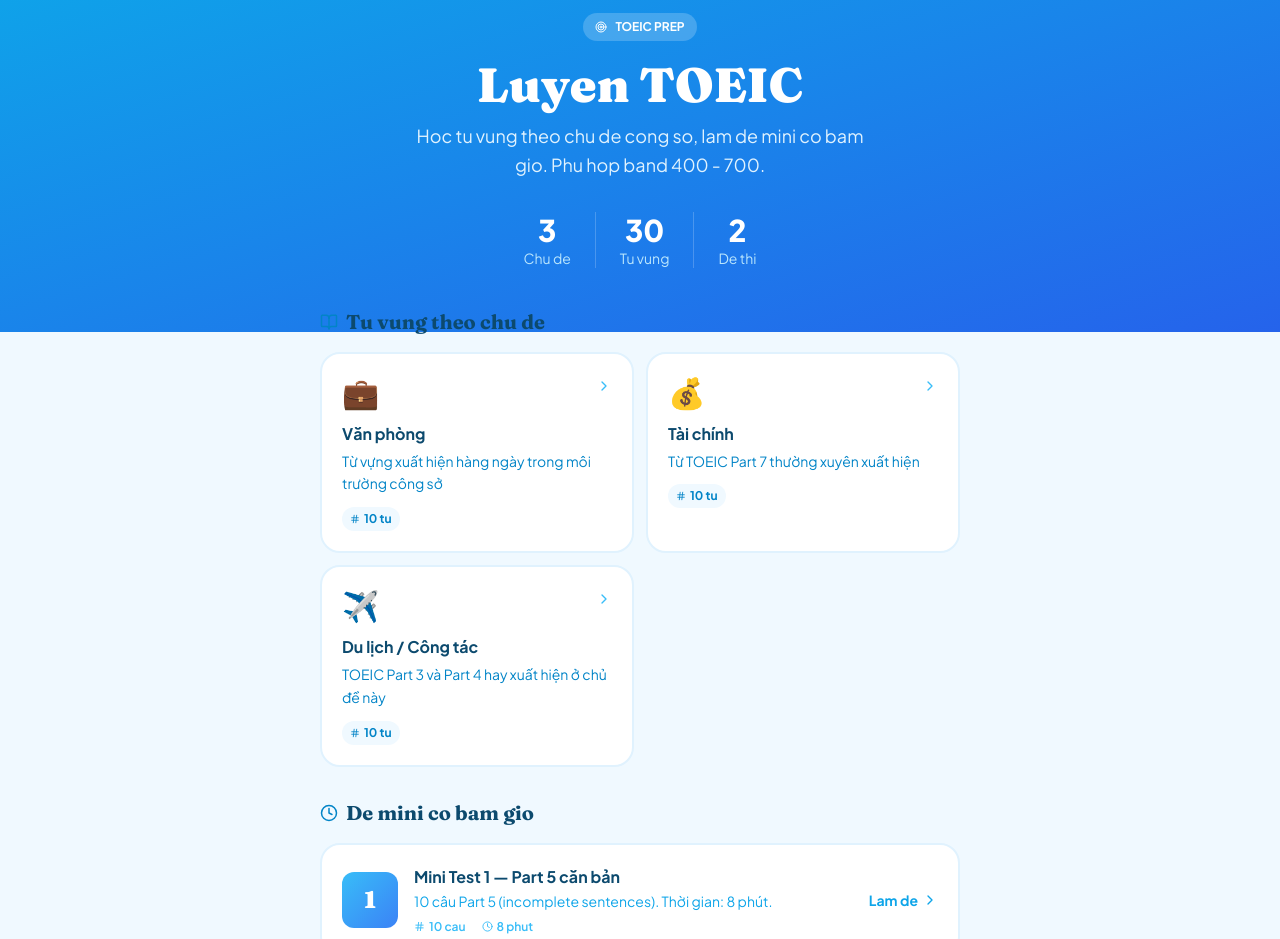
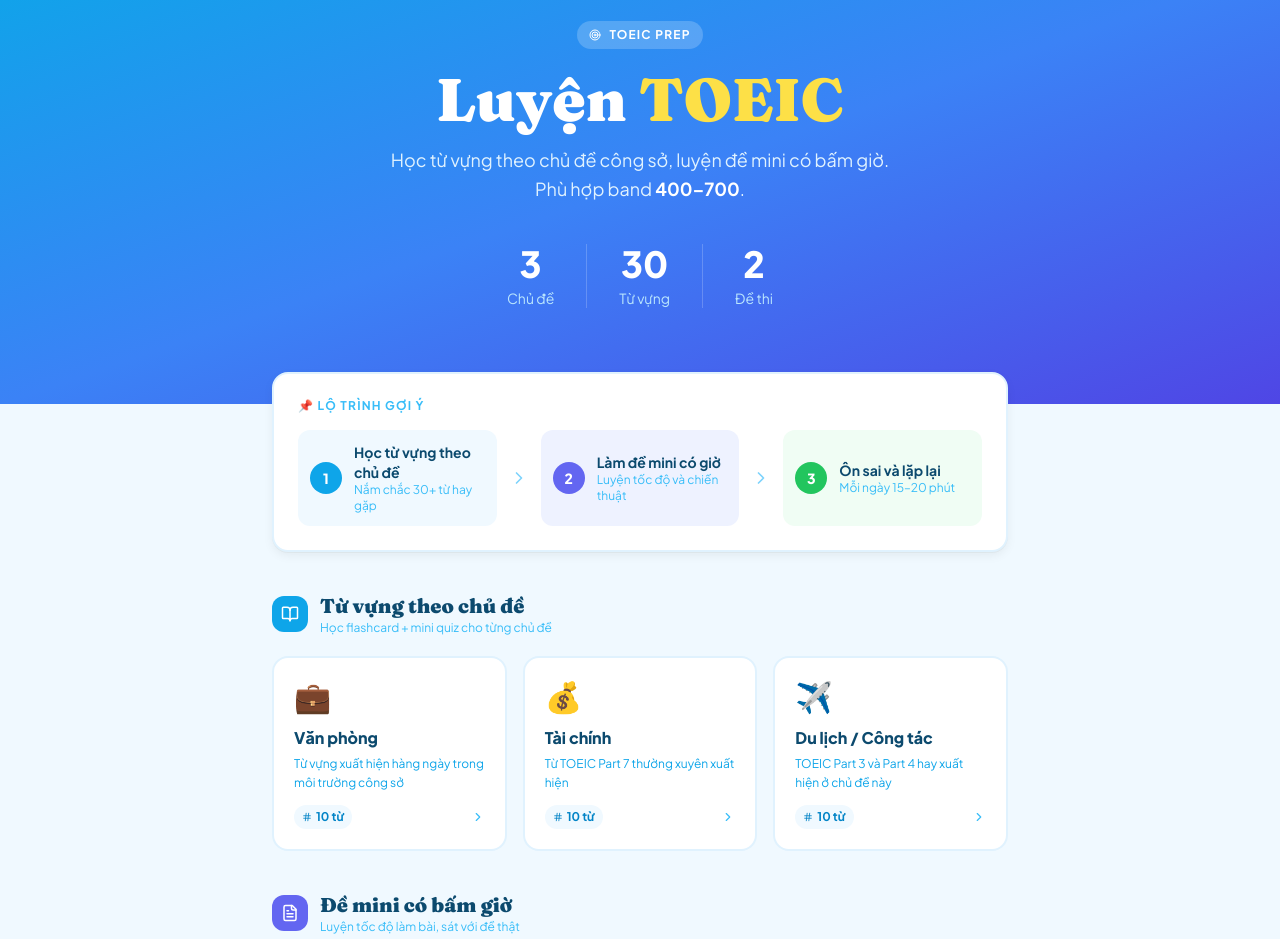
Before and after one commit to NguyeQuanHuy/apple-english, a Next.js app: page /learn/toeic in a window 1280 px wide. Shown: the part 100-1039 px from the top of the page. Built offline with nearby package versions, Linux system fonts and the light colour scheme.

Commit message:
feat: redesign TOEIC page with roadmap, cleaner layout

```diff
--- a/app/learn/toeic/page.tsx
+++ b/app/learn/toeic/page.tsx
@@ -1,107 +1,160 @@
 import Link from "next/link";
 import { TOEIC_THEMES, TOEIC_TESTS } from "@/data/toeic";
-import { Clock, Hash, ChevronRight, Target, BookOpen } from "lucide-react";
+import { Clock, Hash, ChevronRight, Target, BookOpen, FileText, Zap } from "lucide-react";
 
 export default function ToeicIndex() {
   return (
     <div className="min-h-screen bg-sky-50 pb-20">
 
       {/* Hero */}
-      <div className="bg-gradient-to-br from-sky-500 to-blue-600 text-white px-4 pt-12 pb-16">
-        <div className="max-w-2xl mx-auto text-center">
-          <div className="inline-flex items-center gap-2 bg-white/20 text-white text-xs font-bold px-3 py-1.5 rounded-full mb-5">
-            <Target size={12} /> TOEIC PREP
+      <div className="bg-gradient-to-br from-sky-500 via-blue-500 to-indigo-600 text-white px-4 pt-14 pb-24">
+        <div className="max-w-3xl mx-auto text-center">
+          <div className="inline-flex items-center gap-2 bg-white/20 text-white text-xs font-bold px-3 py-1.5 rounded-full mb-5 uppercase tracking-widest">
+            <Target size={12} /> TOEIC Prep
           </div>
-          <h1 className="font-display text-4xl md:text-5xl font-black mb-3">
-            Luyen TOEIC
+          <h1 className="font-display text-5xl md:text-6xl font-black mb-4 leading-tight">
+            Luyện <span className="text-yellow-300">TOEIC</span>
           </h1>
-          <p className="text-sky-100 text-lg max-w-md mx-auto leading-relaxed">
-            Hoc tu vung theo chu de cong so, lam de mini co bam gio. Phu hop band 400 - 700.
+          <p className="text-sky-100 text-lg max-w-lg mx-auto leading-relaxed mb-10">
+            Học từ vựng theo chủ đề công sở, luyện đề mini có bấm giờ.<br/>Phù hợp band <strong className="text-white">400–700</strong>.
           </p>
-          <div className="flex justify-center gap-6 mt-8">
+          <div className="flex justify-center gap-8">
             <div className="text-center">
-              <p className="text-3xl font-black">{TOEIC_THEMES.length}</p>
-              <p className="text-sky-200 text-sm">Chu de</p>
+              <p className="text-4xl font-black">{TOEIC_THEMES.length}</p>
+              <p className="text-sky-200 text-sm mt-1">Chủ đề</p>
             </div>
             <div className="w-px bg-white/20" />
             <div className="text-center">
-              <p className="text-3xl font-black">{TOEIC_THEMES.reduce((a, t) => a + t.words.length, 0)}</p>
-              <p className="text-sky-200 text-sm">Tu vung</p>
+              <p className="text-4xl font-black">{TOEIC_THEMES.reduce((a, t) => a + t.words.length, 0)}</p>
+              <p className="text-sky-200 text-sm mt-1">Từ vựng</p>
             </div>
             <div className="w-px bg-white/20" />
             <div className="text-center">
-              <p className="text-3xl font-black">{TOEIC_TESTS.length}</p>
-              <p className="text-sky-200 text-sm">De thi</p>
+              <p className="text-4xl font-black">{TOEIC_TESTS.length}</p>
+              <p className="text-sky-200 text-sm mt-1">Đề thi</p>
             </div>
           </div>
         </div>
       </div>
 
-      <div className="max-w-2xl mx-auto px-4 -mt-6">
+      <div className="max-w-3xl mx-auto px-4 -mt-8 space-y-10">
 
-        {/* Tu vung section */}
-        <div className="mb-8">
-          <div className="flex items-center gap-2 mb-4">
-            <BookOpen size={18} className="text-sky-600" />
-            <h2 className="font-display text-xl font-bold text-sky-900">Tu vung theo chu de</h2>
+        {/* Lộ trình gợi ý */}
+        <div className="bg-white border-2 border-sky-100 rounded-2xl p-6 shadow-card">
+          <p className="text-xs font-bold text-sky-400 uppercase tracking-widest mb-4">📌 Lộ trình gợi ý</p>
+          <div className="flex flex-col sm:flex-row gap-3">
+            <div className="flex-1 flex items-center gap-3 p-3 bg-sky-50 rounded-xl">
+              <div className="w-8 h-8 rounded-full bg-sky-500 text-white flex items-center justify-center font-black text-sm flex-shrink-0">1</div>
+              <div>
+                <p className="font-bold text-sky-900 text-sm">Học từ vựng theo chủ đề</p>
+                <p className="text-sky-400 text-xs">Nắm chắc 30+ từ hay gặp</p>
+              </div>
+            </div>
+            <div className="hidden sm:flex items-center text-sky-300"><ChevronRight size={20}/></div>
+            <div className="flex-1 flex items-center gap-3 p-3 bg-indigo-50 rounded-xl">
+              <div className="w-8 h-8 rounded-full bg-indigo-500 text-white flex items-center justify-center font-black text-sm flex-shrink-0">2</div>
+              <div>
+                <p className="font-bold text-sky-900 text-sm">Làm đề mini có giờ</p>
+                <p className="text-sky-400 text-xs">Luyện tốc độ và chiến thuật</p>
+              </div>
+            </div>
+            <div className="hidden sm:flex items-center text-sky-300"><ChevronRight size={20}/></div>
+            <div className="flex-1 flex items-center gap-3 p-3 bg-green-50 rounded-xl">
+              <div className="w-8 h-8 rounded-full bg-green-500 text-white flex items-center justify-center font-black text-sm flex-shrink-0">3</div>
+              <div>
+                <p className="font-bold text-sky-900 text-sm">Ôn sai và lặp lại</p>
+                <p className="text-sky-400 text-xs">Mỗi ngày 15–20 phút</p>
+              </div>
+            </div>
           </div>
-          <div className="grid sm:grid-cols-2 gap-3">
+        </div>
+
+        {/* Từ vựng section */}
+        <div>
+          <div className="flex items-center gap-3 mb-5">
+            <div className="w-9 h-9 rounded-xl bg-sky-500 flex items-center justify-center flex-shrink-0">
+              <BookOpen size={18} className="text-white" />
+            </div>
+            <div>
+              <h2 className="font-display text-xl font-black text-sky-900">Từ vựng theo chủ đề</h2>
+              <p className="text-sky-400 text-xs">Học flashcard + mini quiz cho từng chủ đề</p>
+            </div>
+          </div>
+          <div className="grid sm:grid-cols-3 gap-4">
             {TOEIC_THEMES.map((t) => (
               <Link
                 key={t.id}
                 href={`/learn/toeic/theme/${t.id}`}
-                className="bg-white border-2 border-sky-100 rounded-chunky p-5 hover:border-sky-400 hover:shadow-card transition-all active:scale-95 group"
+                className="bg-white border-2 border-sky-100 rounded-2xl p-5 hover:border-sky-400 hover:shadow-card hover:-translate-y-0.5 transition-all active:scale-95 group"
               >
-                <div className="flex items-start justify-between">
-                  <span className="text-3xl">{t.emoji}</span>
-                  <ChevronRight size={16} className="text-sky-400 group-hover:text-sky-600 mt-1 transition-colors" />
-                </div>
-                <p className="font-bold text-sky-900 text-base mt-3">{t.title}</p>
-                <p className="text-sky-600 text-sm mt-1 leading-relaxed">{t.description}</p>
-                <div className="mt-3 inline-flex items-center gap-1 bg-sky-50 text-sky-600 text-xs font-bold px-2 py-1 rounded-full">
-                  <Hash size={10} /> {t.words.length} tu
+                <span className="text-3xl">{t.emoji}</span>
+                <p className="font-black text-sky-900 text-base mt-3 mb-1">{t.title}</p>
+                <p className="text-sky-500 text-xs leading-relaxed mb-3">{t.description}</p>
+                <div className="flex items-center justify-between">
+                  <span className="inline-flex items-center gap-1 bg-sky-50 text-sky-600 text-xs font-bold px-2 py-1 rounded-full">
+                    <Hash size={10} /> {t.words.length} từ
+                  </span>
+                  <ChevronRight size={14} className="text-sky-400 group-hover:text-sky-600 group-hover:translate-x-0.5 transition-all" />
                 </div>
               </Link>
             ))}
           </div>
         </div>
 
-        {/* De thi section */}
+        {/* Đề thi section */}
         <div>
-          <div className="flex items-center gap-2 mb-4">
-            <Clock size={18} className="text-sky-600" />
-            <h2 className="font-display text-xl font-bold text-sky-900">De mini co bam gio</h2>
+          <div className="flex items-center gap-3 mb-5">
+            <div className="w-9 h-9 rounded-xl bg-indigo-500 flex items-center justify-center flex-shrink-0">
+              <FileText size={18} className="text-white" />
+            </div>
+            <div>
+              <h2 className="font-display text-xl font-black text-sky-900">Đề mini có bấm giờ</h2>
+              <p className="text-sky-400 text-xs">Luyện tốc độ làm bài, sát với đề thật</p>
+            </div>
           </div>
           <div className="space-y-3">
             {TOEIC_TESTS.map((t, i) => (
               <Link
                 key={t.id}
                 href={`/learn/toeic/test/${t.id}`}
-                className="bg-white border-2 border-sky-100 rounded-chunky p-5 flex items-center gap-4 hover:border-sky-400 hover:shadow-card transition-all active:scale-95 group"
+                className="bg-white border-2 border-sky-100 rounded-2xl p-5 flex items-center gap-4 hover:border-indigo-400 hover:shadow-card transition-all active:scale-95 group"
               >
-                <div className="w-14 h-14 rounded-xl bg-gradient-to-br from-sky-400 to-blue-500 text-white grid place-items-center font-display text-2xl font-black flex-shrink-0">
+                <div className="w-14 h-14 rounded-xl bg-gradient-to-br from-indigo-400 to-blue-600 text-white grid place-items-center font-display text-2xl font-black flex-shrink-0 shadow-md">
                   {i + 1}
                 </div>
                 <div className="flex-1 min-w-0">
-                  <p className="font-bold text-sky-900 text-base">{t.title}</p>
-                  <p className="text-sky-500 text-sm mt-0.5 truncate">{t.description}</p>
+                  <p className="font-black text-sky-900 text-base">{t.title}</p>
+                  <p className="text-sky-400 text-sm mt-0.5 truncate">{t.description}</p>
                   <div className="flex gap-4 mt-2">
                     <span className="flex items-center gap-1 text-xs font-semibold text-sky-400">
-                      <Hash size={11} /> {t.questions.length} cau
+                      <Hash size={11} /> {t.questions.length} câu
                     </span>
                     <span className="flex items-center gap-1 text-xs font-semibold text-sky-400">
-                      <Clock size={11} /> {Math.round(t.timeLimitSec / 60)} phut
+                      <Clock size={11} /> {Math.round(t.timeLimitSec / 60)} phút
+                    </span>
+                    <span className="flex items-center gap-1 text-xs font-semibold text-green-500">
+                      <Zap size={11} /> +{t.questions.length * 5} XP
                     </span>
                   </div>
                 </div>
-                <div className="flex items-center gap-1 text-sm font-bold text-sky-500 group-hover:text-sky-700 flex-shrink-0">
-                  Lam de <ChevronRight size={16} />
+                <div className="flex-shrink-0 px-4 py-2 bg-indigo-500 text-white text-sm font-bold rounded-xl group-hover:bg-indigo-600 transition-colors">
+                  Làm đề
                 </div>
               </Link>
             ))}
           </div>
         </div>
 
+        {/* Tips */}
+        <div className="bg-gradient-to-br from-yellow-50 to-amber-50 border-2 border-amber-200 rounded-2xl p-6">
+          <p className="font-black text-amber-800 mb-3">💡 Mẹo học TOEIC hiệu quả</p>
+          <ul className="space-y-2">
+            <li className="flex gap-2 text-sm text-amber-700"><span>•</span><span>Học từ vựng theo chủ đề giúp nhớ lâu hơn học riêng lẻ</span></li>
+            <li className="flex gap-2 text-sm text-amber-700"><span>•</span><span>Làm đề có bấm giờ để quen với áp lực thời gian thật</span></li>
+            <li className="flex gap-2 text-sm text-amber-700"><span>•</span><span>Mỗi ngày 15–20 phút, kiên trì 2 tháng là đủ để đạt 450+</span></li>
+          </ul>
+        </div>
+
       </div>
     </div>
   );
```
